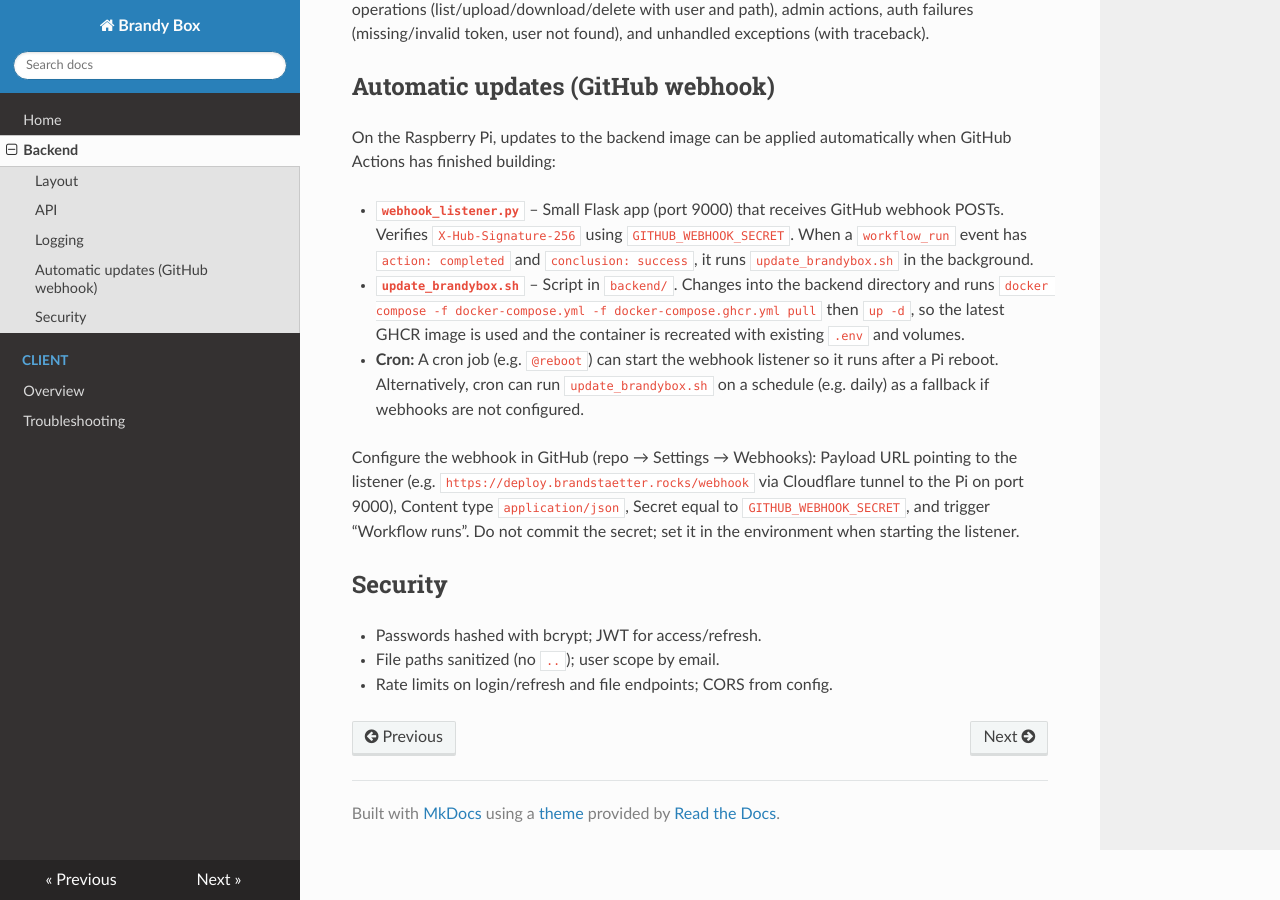
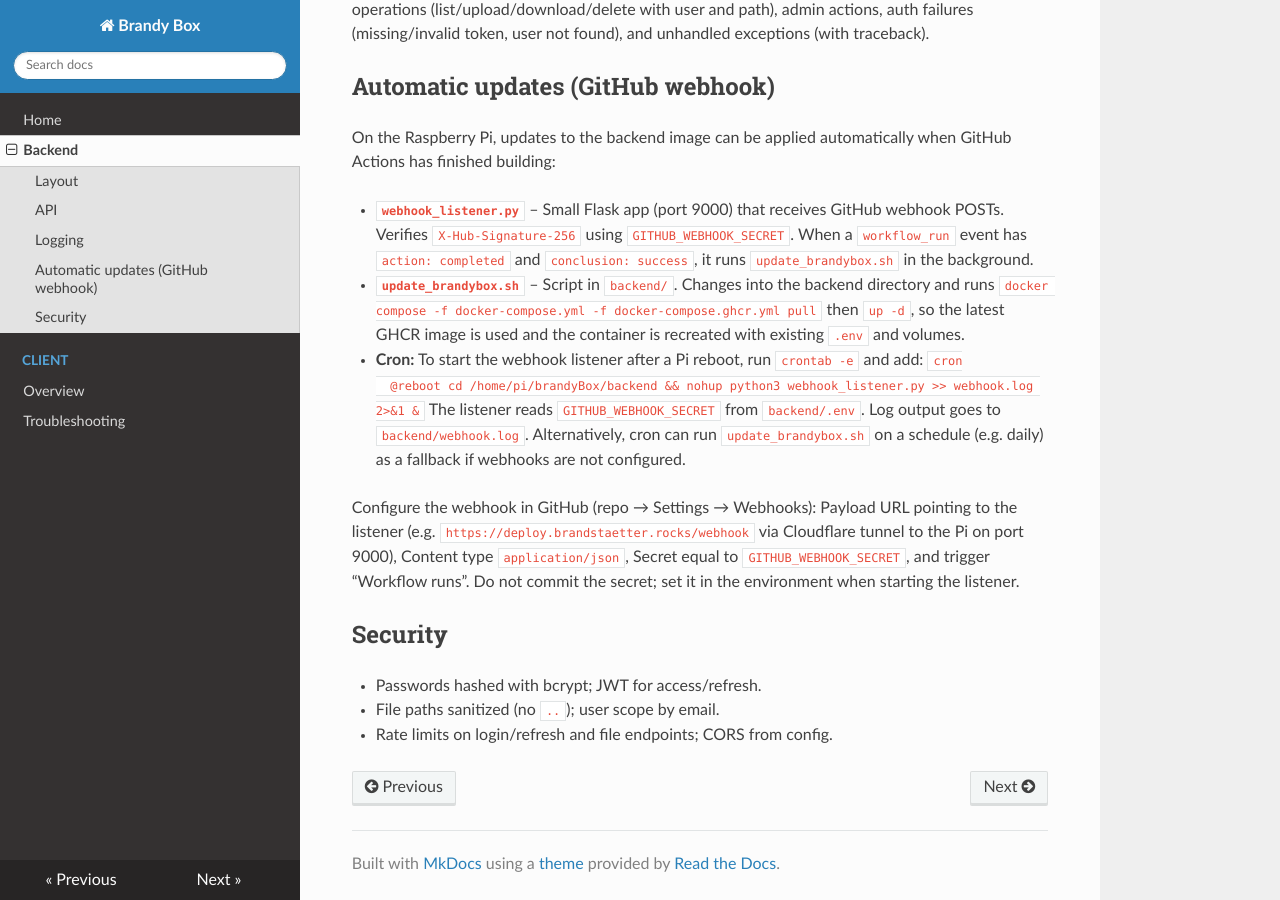
Before and after one commit to markusbrand/brandyBox, an MkDocs documentation site: the page built from docs/backend/overview.md, in a window 1280 px wide and 900 px high, scrolled down 947 px. Built offline with MkDocs 1.6.1, drawn with Linux system fonts in a browser that asks for light colours; nearby versions of some CDN libraries.

Commit message:
Update cron job instructions in documentation for webhook listener
- Revised the README, installation guide, and backend overview to clarify how to set up a cron job for starting the webhook listener after a reboot.
- Included specific commands for adding the cron job, emphasizing the use of `nohup` and logging output to `webhook.log`, improving user guidance for automatic updates.

````diff
--- a/docs/backend/overview.md
+++ b/docs/backend/overview.md
@@ -33,7 +33,11 @@ On the Raspberry Pi, updates to the backend image can be applied automatically w
 
 - **`webhook_listener.py`** – Small Flask app (port 9000) that receives GitHub webhook POSTs. Verifies `X-Hub-Signature-256` using `GITHUB_WEBHOOK_SECRET`. When a `workflow_run` event has `action: completed` and `conclusion: success`, it runs `update_brandybox.sh` in the background.
 - **`update_brandybox.sh`** – Script in `backend/`. Changes into the backend directory and runs `docker compose -f docker-compose.yml -f docker-compose.ghcr.yml pull` then `up -d`, so the latest GHCR image is used and the container is recreated with existing `.env` and volumes.
-- **Cron:** A cron job (e.g. `@reboot`) can start the webhook listener so it runs after a Pi reboot. Alternatively, cron can run `update_brandybox.sh` on a schedule (e.g. daily) as a fallback if webhooks are not configured.
+- **Cron:** To start the webhook listener after a Pi reboot, run `crontab -e` and add:
+  ```cron
+  @reboot cd /home/pi/brandyBox/backend && nohup python3 webhook_listener.py >> webhook.log 2>&1 &
+  ```
+  The listener reads `GITHUB_WEBHOOK_SECRET` from `backend/.env`. Log output goes to `backend/webhook.log`. Alternatively, cron can run `update_brandybox.sh` on a schedule (e.g. daily) as a fallback if webhooks are not configured.
 
 Configure the webhook in GitHub (repo → Settings → Webhooks): Payload URL pointing to the listener (e.g. `https://deploy.brandstaetter.rocks/webhook` via Cloudflare tunnel to the Pi on port 9000), Content type `application/json`, Secret equal to `GITHUB_WEBHOOK_SECRET`, and trigger “Workflow runs”. Do not commit the secret; set it in the environment when starting the listener.
 
````
Also changed, not shown: .cursor/commands/install-brandybox-server.md (+5 -1 lines), README.md (+5 -1 lines).
